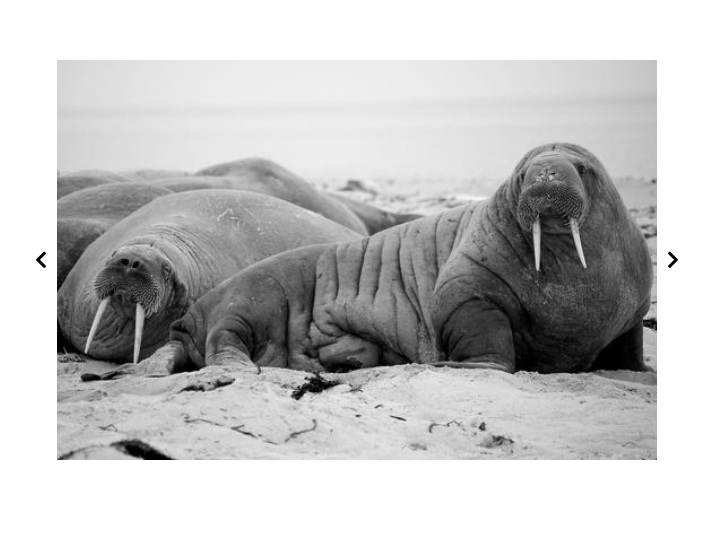
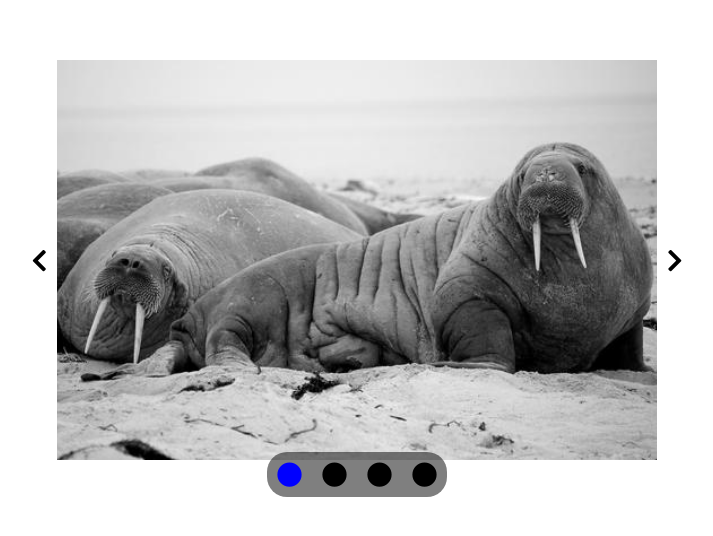
Before and after one commit to Stefania9797/Vue-slider, a plain HTML site: page index.html in a window 1280 px wide. Shown: the part 148-684 px from the top of the page, without its empty margins (283-996 px from the left). Drawn offline with nearby package versions, Linux system fonts and the light colour scheme.

Commit message:
add img circle position

```diff
--- a/assets/style.css
+++ b/assets/style.css
@@ -12,5 +12,14 @@ img {
 }
 i {
   padding: 10px;
-  font-size: larger;
+  font-size: 25px;
 }
+.img_position {
+  position: absolute;
+  top: 75%;
+  border-radius: 20px;
+  background: rgba(0, 0, 0, 0.5);
+}
+.img_position .activeImg {
+  color: blue;
+}
--- a/index.html
+++ b/index.html
@@ -19,6 +19,13 @@
         <div class="next" @click="next">
             <i class="fas fa-chevron-right"></i>
         </div>
+        <div class="img_position">
+            <i class="fas fa-circle"
+                v-for="(image, index) in images"
+                v-bind:class="{activeImg:index==counter}"
+                @click="counter=index">
+            </i>
+        </div>
 
     </div>
     <!-- VUE -->
```
Also changed, not shown: assets/main.js (+1 -13 lines).
